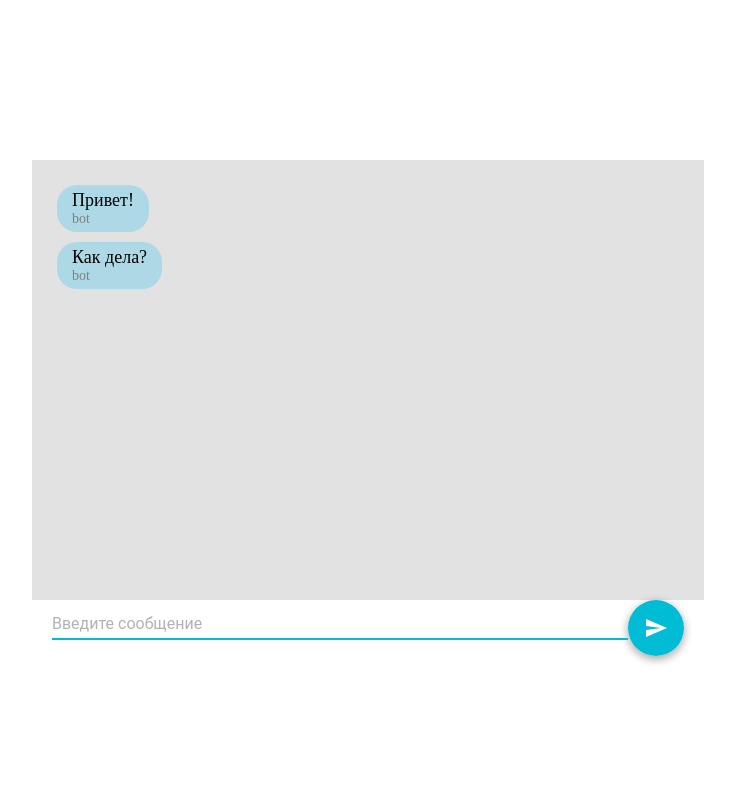
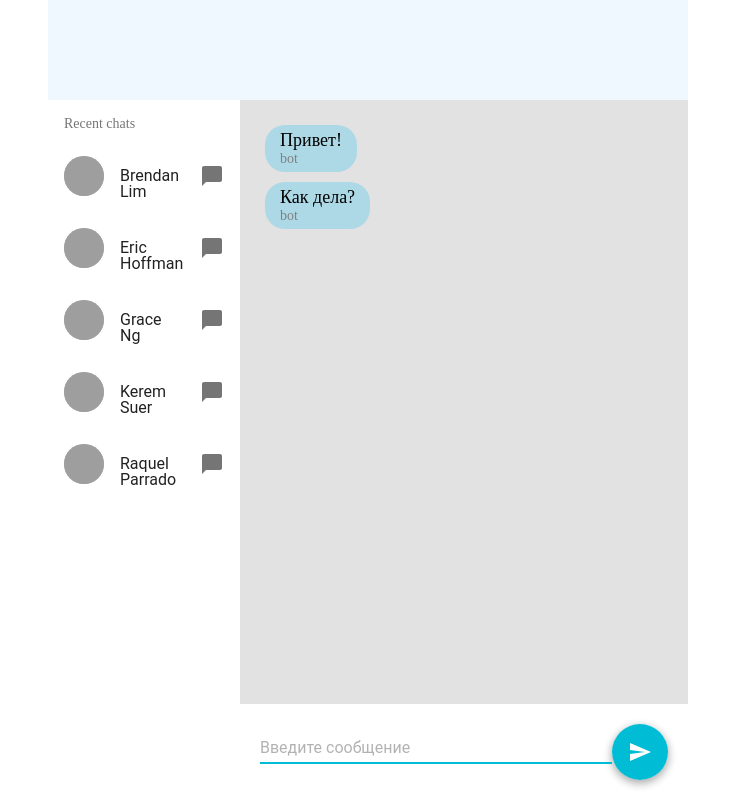
Before and after one commit to gb-courses-28486a7201cc086f/react-base, a React app: page / in a window 1280 px wide. Shown: the whole page, without its empty margins (272-1007 px from the left). Built offline with nearby package versions, Linux system fonts and the light colour scheme; grey boxes are pictures that could not be loaded.

Commit message:
hw-3 ex 4 done

```diff
--- a/index.html
+++ b/index.html
@@ -5,7 +5,7 @@
     <meta name="viewport" content="width=device-width, initial-scale=1.0">
     <title>Chat</title>
 </head>
-<body style="height: 100%">
+<body style="height: 100%; margin: unset;">
     <div style="height: 100%" id="root"></div>
     <script src="./static/build/app.js"></script>
 </body>
--- a/package.json
+++ b/package.json
@@ -2,7 +2,7 @@
   "name": "react-base",
   "version": "0.1.0",
   "description": "react course project",
-  "main": "index.js",
+  "main": "index.jsx",
   "scripts": {
     "test": "echo \"Error: no test specified\" && exit 1",
     "webpack": "./node_modules/webpack/bin/webpack.js",
--- a/src/index.js
+++ b/src/MessageStore.js
@@ -1,11 +1,9 @@
-import React from "react";
-import ReactDOM from "react-dom";
-import MuiThemeProvider from 'material-ui/styles/MuiThemeProvider';
 
-import MessageContainer from "./components/MessageContainer";
-
-
-class MessageStore {
+/**
+ * MessageStore is container for chat messages
+ *
+ */
+export class MessageStore {
     constructor() {
         this.bot = {
             "name": "bot",
@@ -41,11 +39,3 @@ class MessageStore {
         return msg;
     }
 }
-
-
-ReactDOM.render(
-    <MuiThemeProvider>
-        <MessageContainer store={new MessageStore()} />
-    </MuiThemeProvider>,
-    document.getElementById("root")
-);
--- /dev/null
+++ b/src/components/ChatList.jsx
@@ -0,0 +1,30 @@
+import React from "react";
+import Avatar from 'material-ui/Avatar';
+import {List, ListItem} from 'material-ui/List';
+import Subheader from 'material-ui/Subheader';
+import CommunicationChatBubble from 'material-ui/svg-icons/communication/chat-bubble';
+
+const chats = ["Brendan Lim", "Eric Hoffman", "Grace Ng", "Kerem Suer", "Raquel Parrado"];
+
+function getChatList() {
+    return chats.map((chat, idx) => {
+        return (
+            <ListItem
+                primaryText={chat}
+                leftAvatar={<Avatar src={`https://picsum.photos/seed/${idx}/200`} />}
+                rightIcon={<CommunicationChatBubble />}
+            />
+        );
+    });
+}
+
+export const ChatList = (props) => {
+    return (
+        <div className="chat-list">
+            <List>
+                <Subheader>Recent chats</Subheader>
+                { getChatList() }
+            </List>
+        </div>
+    );
+}
--- /dev/null
+++ b/src/components/Header.jsx
@@ -0,0 +1,7 @@
+import React from "react";
+
+export const Header = (props) => {
+    return (
+        <div className="header"></div>
+    );
+}
--- /dev/null
+++ b/src/components/Layout.jsx
@@ -0,0 +1,18 @@
+import React from "react";
+
+import { Header } from "./Header";
+import { ChatList } from "./ChatList";
+import { MessageContainer } from "./MessageContainer";
+import { MessageStore } from "../MessageStore";
+
+export const Layout = (props) => {
+    return (
+        <div className="layout">
+            <Header/>
+            <div className="content-container">
+                <ChatList/>
+                <MessageContainer store={new MessageStore()}/>
+            </div>
+        </div>
+    );
+}
--- a/src/components/MessageContainer.jsx
+++ b/src/components/MessageContainer.jsx
@@ -13,8 +13,9 @@ import "../styles/styles.css"
  * @param {Object} props.store Object which stores messages
  * @param {function(string, string): any} props.store.addMessage
  * @param {function(): Array} props.store.getMessages
+ * @param {string} props.className CSS classes list
  */
-export default (props) => {
+export const MessageContainer = (props) => {
     const defaultAuthor = "user";
     const checkMsgInterval = 1000;
 
@@ -45,7 +46,7 @@ export default (props) => {
     };
 
     return (
-        <div className="layout">
+        <div className="message-container">
             <MessageList messages={messages} me={defaultAuthor}/>
             <SendMessageForm sendMessage={sendMessage} />
         </div>
--- /dev/null
+++ b/src/index.jsx
@@ -0,0 +1,13 @@
+import React from "react";
+import ReactDOM from "react-dom";
+import MuiThemeProvider from 'material-ui/styles/MuiThemeProvider';
+
+import { Layout } from "./components/Layout";
+
+
+ReactDOM.render(
+    <MuiThemeProvider>
+        <Layout/>
+    </MuiThemeProvider>,
+    document.getElementById("root")
+);
--- a/src/styles/styles.css
+++ b/src/styles/styles.css
@@ -1,13 +1,3 @@
-.message-field {
-   display: flex;
-   flex-direction: column;
-   background-color: #e2e2e2;
-   height: 50%;
-   width: 100%;
-   padding: 20px;
-   overflow-y: scroll;
-}
-
 .layout {
    height: 100%;
    width: 50%;
@@ -16,6 +6,46 @@
    align-items: center;
    justify-content: center;
    flex-direction: column;
+}
+
+.header {
+   display: flex;
+   flex: 0 0 100px;
+   width: 100%;
+   font-size: 24px;
+   background-color: aliceblue;
+}
+
+.content-container {
+   display: flex;
+   width: 100%;
+   height: calc(100% - 100px);
+}
+
+.chat-list {
+   display: flex;
+   flex: 0 1 300px;
+   flex-direction: column;
+}
+
+.message-container {
+   display: flex;
+   flex-direction: column;
+   flex: 1 1 700px;
+}
+
+.message-field {
+   display: flex;
+   flex-direction: column;
+   flex-grow: 1;
+   background-color: #e2e2e2;
+   padding: 20px;
+   overflow-y: scroll;
+}
+
+.message-new-container {
+   display: flex;
+   padding: 20px;
 }
 
 .message {
@@ -30,8 +60,3 @@
    color: gray;
    font-size: 14px;
 }
-
-.message-new-container {
-   width: 100%;
-   display: flex;
-}
--- a/webpack.config.js
+++ b/webpack.config.js
@@ -9,7 +9,7 @@ module.exports = {
         publicPath: "/static/build/"
     },
     entry: {
-        app: "./index.js"
+        app: "./index.jsx"
     },
     context: path.resolve(__dirname, "src"),
     output: {
```
